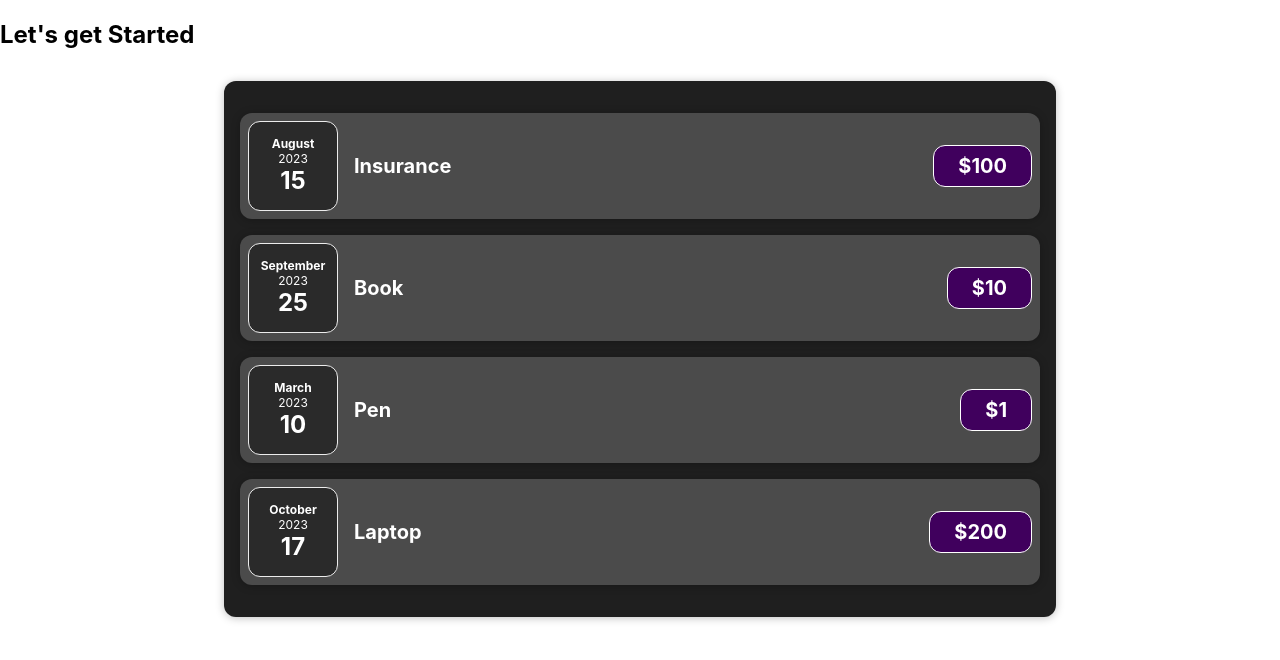
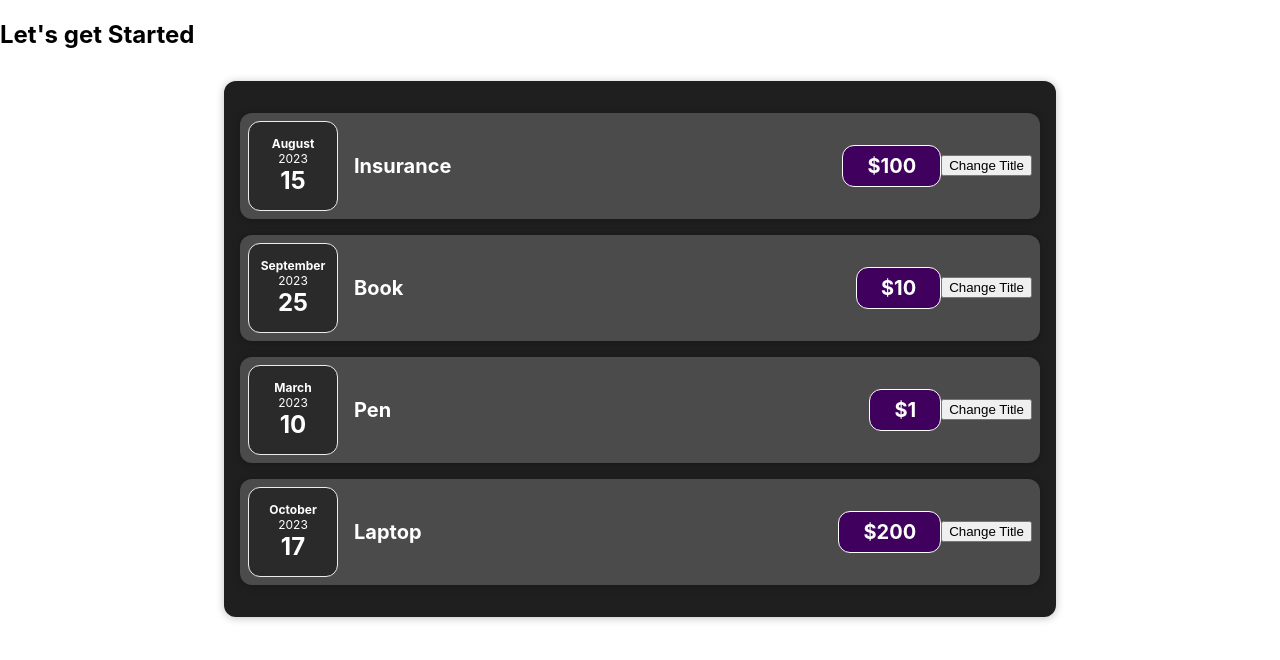
Before and after one commit to nishabdShunya/Automating-React-Course-for-Sharpener-Tech, a React (Create React App) app: page / in a window 1280 px wide. Shown: the top 660 px of the page. Built offline with nearby package versions, Linux system fonts and the light colour scheme.

Commit message:
A2-T1-With Solution

```diff
--- a/src/components/Expenses/ExpenseItem.js
+++ b/src/components/Expenses/ExpenseItem.js
@@ -1,10 +1,13 @@
-// Write your code at the relevant places in the code below
-
+import React from "react";
 import "./ExpenseItem.css";
 import ExpenseDate from "./ExpenseDate";
 import Card from "../UI/Card";
 
-function ExpenseItem(props) {
+const ExpenseItem = (props) => {
+  function buttonClickHandler() {
+    console.log("Button clicked");
+  }
+
   return (
     <Card className="expense-item">
       <ExpenseDate date={props.date} />
@@ -12,8 +15,9 @@ function ExpenseItem(props) {
         <h2>{props.title}</h2>
         <div className="expense-item__price">${props.price}</div>
       </div>
+      <button onClick={buttonClickHandler}>Change Title</button>
     </Card>
   );
-}
+};
 
 export default ExpenseItem;
```
